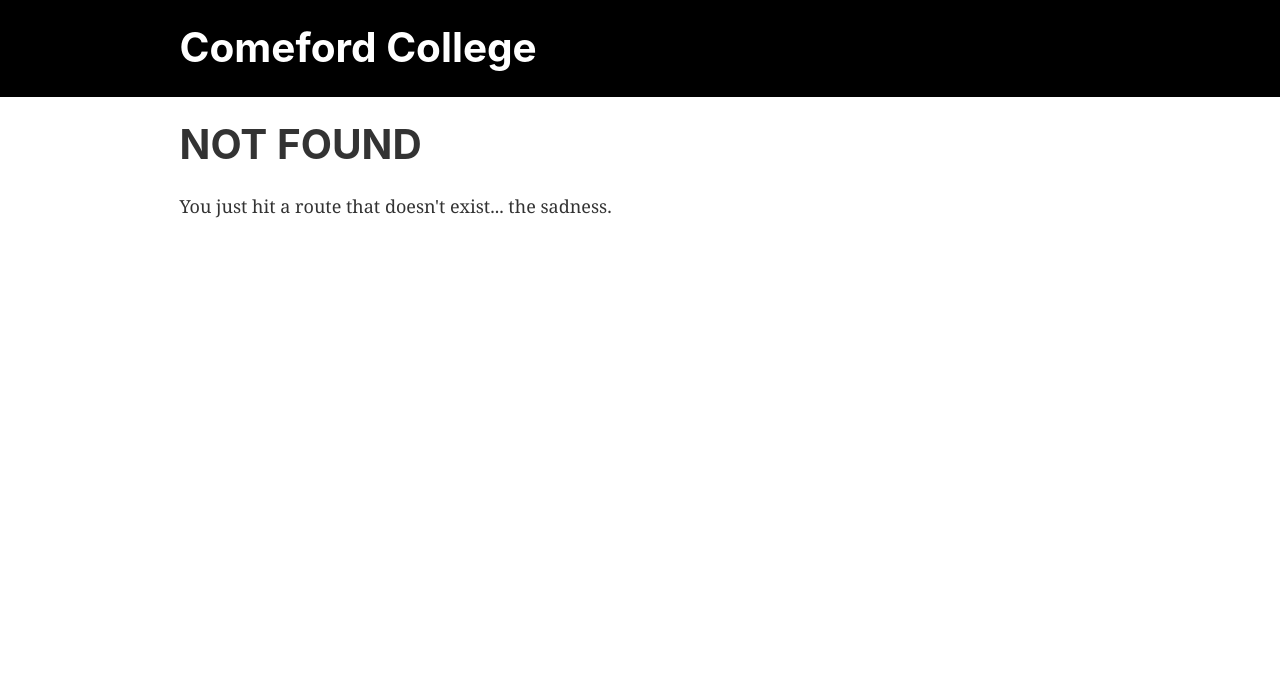
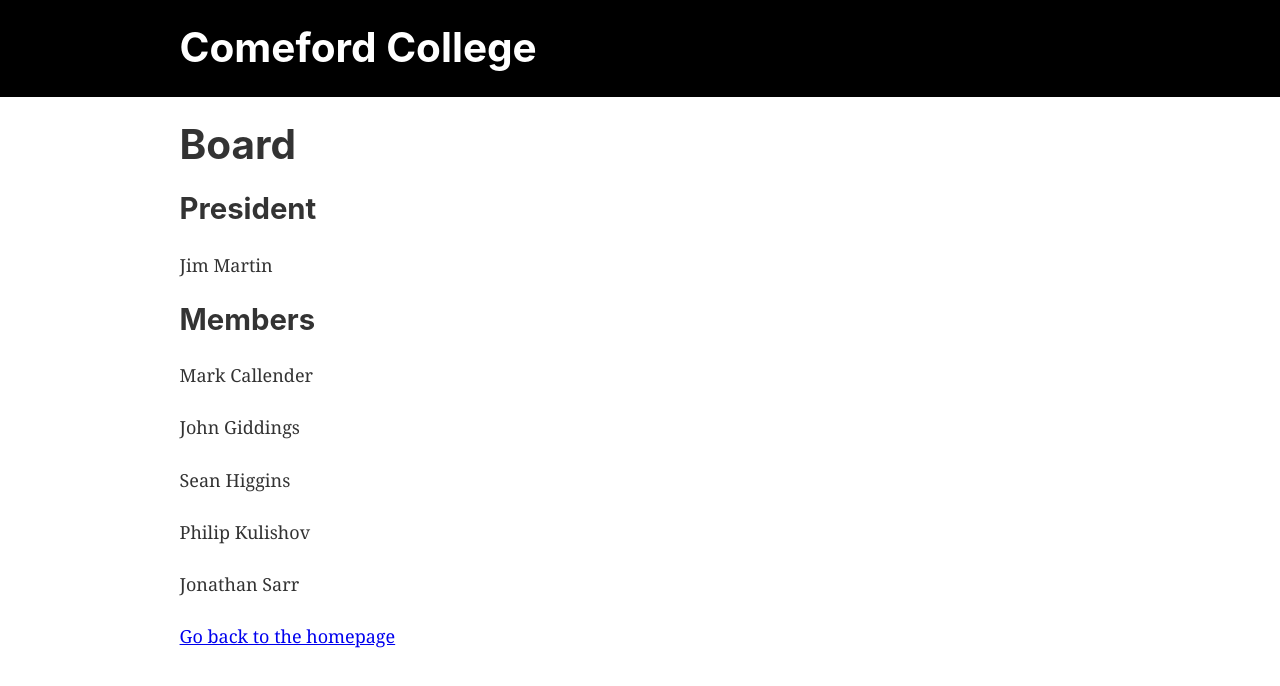
Before and after one commit to tohuvabohu/comeford, a Gatsby site: page /board in a window 1280 px wide. Before the commit this address had no page. Built offline with nearby package versions, Linux system fonts and the light colour scheme; Gatsby itself is replaced by a stand-in of ours.

Commit message:
Add page for Board

```diff
--- a/src/pages/page-2.js
+++ b/src/pages/board.js
@@ -6,9 +6,16 @@ import SEO from "../components/seo"
 
 const SecondPage = () => (
   <Layout>
-    <SEO title="Page two" />
-    <h1>Hi from the second page</h1>
-    <p>Welcome to page 2</p>
+    <SEO title="Board" />
+    <h1>Board</h1>
+    <h2>President</h2>
+    <p>Jim Martin</p>
+    <h2>Members</h2>
+    <p>Mark Callender</p>
+    <p>John Giddings</p>
+    <p>Sean Higgins</p>
+    <p>Philip Kulishov</p>
+    <p>Jonathan Sarr</p>
     <Link to="/">Go back to the homepage</Link>
   </Layout>
 )
--- a/src/pages/index.js
+++ b/src/pages/index.js
@@ -10,7 +10,7 @@ const IndexPage = () => (
     <h1>Welcome!</h1>
     <p>Comeford College is a Kuyperian, Christian college in Marysville, WA.</p>
     <p>Classes start Fall 2020, <em>Deo volente</em>!</p>
-    <Link to="/page-2/">Go to page 2</Link>
+    <Link to="/board/">See the Board</Link>
   </Layout>
 )
 
```
Also changed, not shown: 1 other file.
